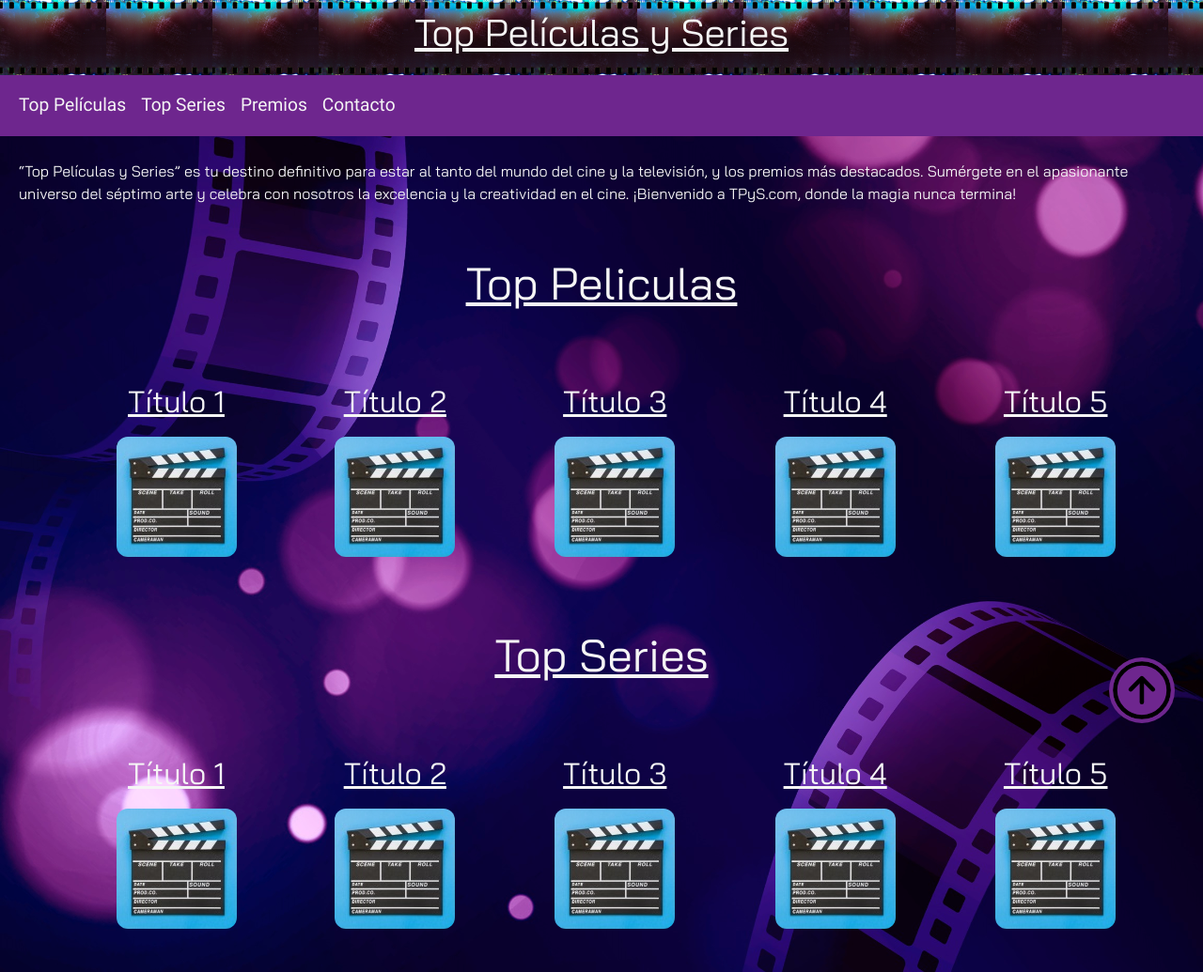
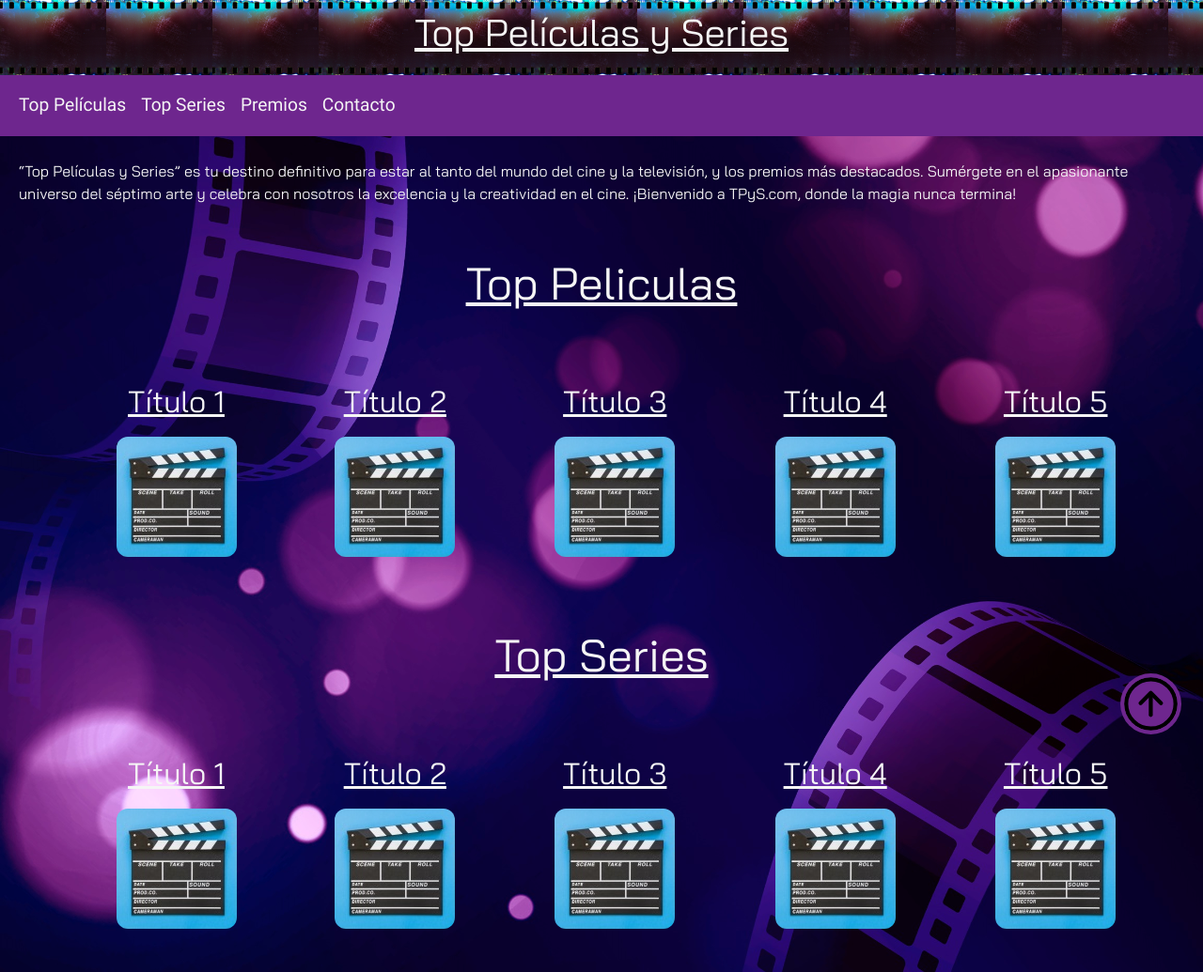
Before and after one commit to Maxonairos/TPS, a plain HTML site: page index.html in a window 1280 px wide. Shown: the top 1035 px of the page at 94% size. Drawn offline with Linux system fonts and the light colour scheme.

Commit message:
correcion final boton up

```diff
--- a/css/style.css
+++ b/css/style.css
@@ -140,10 +140,9 @@ header{
 .svg{
     background-size: cover;
     position: fixed;
-    bottom: 20px;
-    right: 20px;
-    width: 70px;
-    height: 70px;
+    bottom: 1vh;
+    right: 1vw;
+    width: 65px;
     padding: 4px;
     margin: 10px;
     background-color:#6E268E;
```
